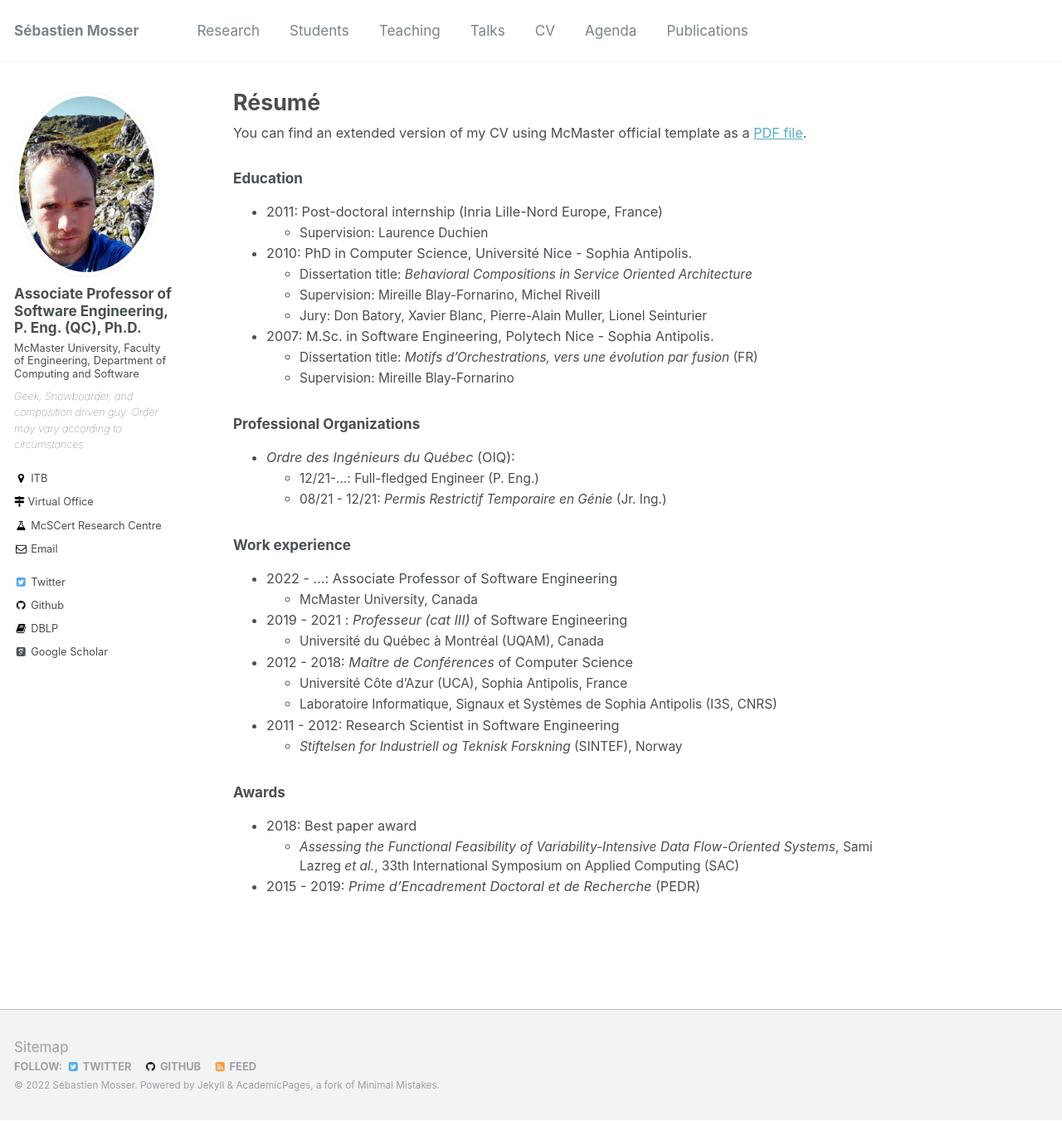
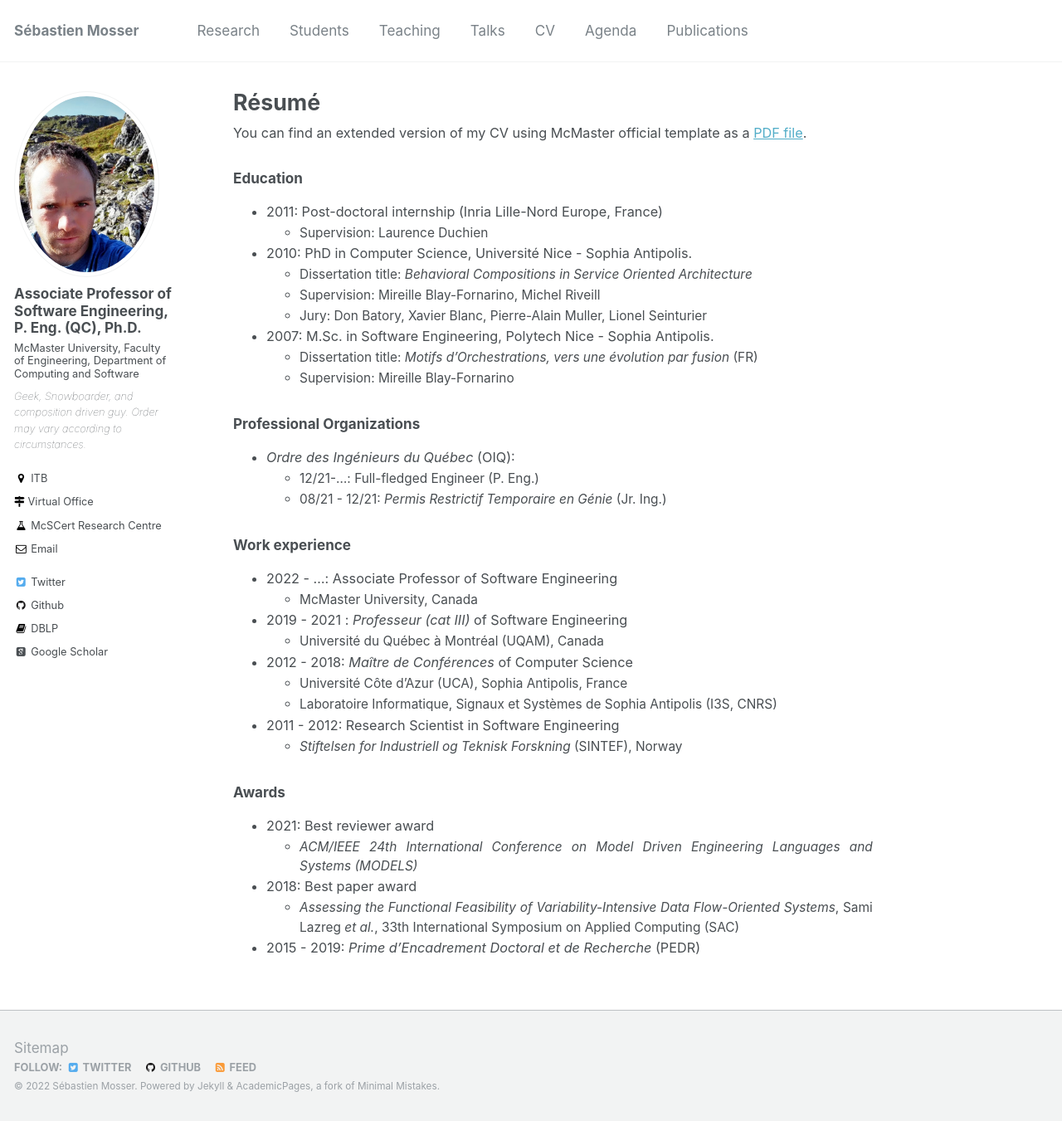
Before and after one commit to mosser/mosser.github.io, a Jekyll site: the page built from _pages/cv.md, in a window 1280 px wide and 1351 px high. Shown: the whole window at 83% size. Built offline with Jekyll 4.4.1, drawn with Linux system fonts in a browser that asks for light colours; some web fonts are replaced.

Commit message:
typo fixed

```diff
--- a/_pages/cv.md
+++ b/_pages/cv.md
@@ -41,6 +41,8 @@ You can find an extended version of my CV using McMaster official template as a
 
 ### Awards
 
+* 2021: Best reviewer award
+  * _ACM/IEEE 24th International Conference on Model Driven Engineering Languages and Systems (MODELS)_
 * 2018: Best paper award
   * _Assessing the Functional Feasibility of Variability-Intensive Data Flow-Oriented Systems_, Sami Lazreg _et al._, 33th International Symposium on Applied Computing (SAC)
 * 2015 - 2019: _Prime d'Encadrement Doctoral et de Recherche_ (PEDR)
```
Also changed, not shown: _pages/talks.md (+1 -1 lines).
